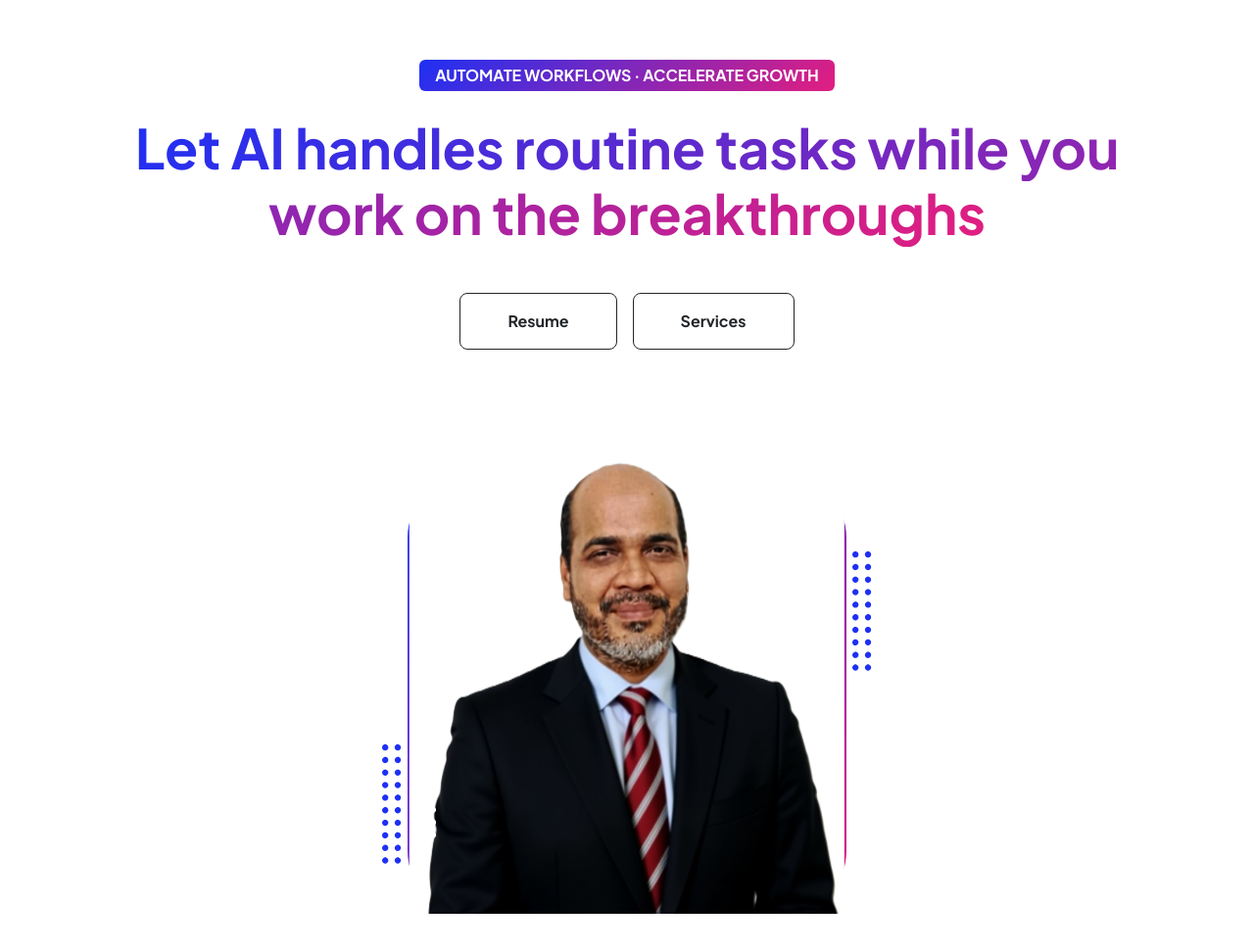
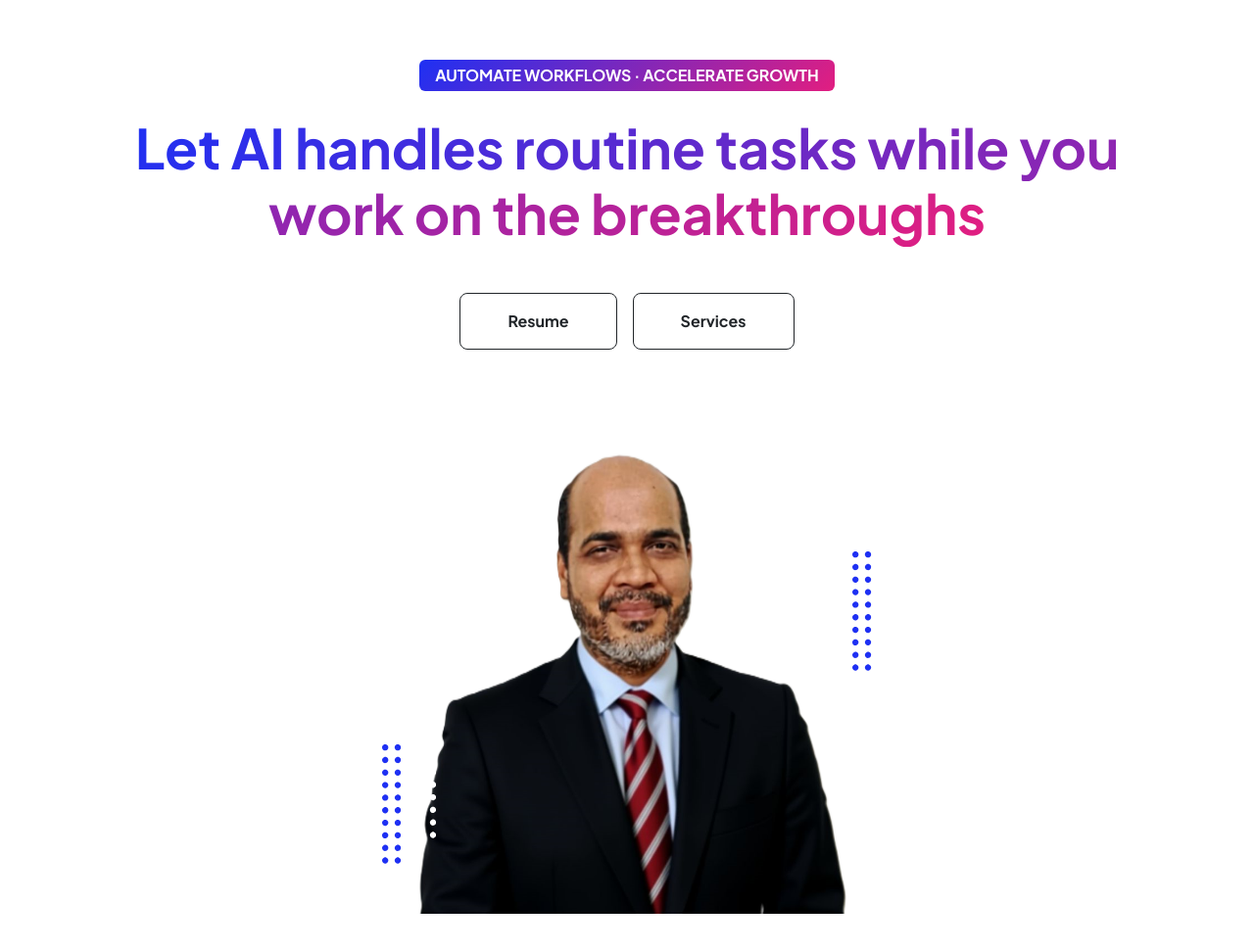
Before and after one commit to akram6043/akram6043.github.io, a plain HTML site: page index.html in a window 1280 px wide. Shown: the part 59-1030 px from the top of the page at 98% size. Drawn offline with nearby package versions, Linux system fonts and the light colour scheme.

Commit message:
Update index.html

```diff
--- a/index.html
+++ b/index.html
@@ -59,7 +59,7 @@
                                 <div class="profile bg-gradient-primary-to-secondary">
                                     <!-- TIP: For best results, use a photo with a transparent background like the demo example below-->
                                     <!-- Watch a tutorial on how to do this on YouTube (link)-->
-                                    <img class="profile-img" src="assets/Akram555.png" alt="..." />
+                                    <img class="profile-img" src="assets/Akram5555.png" alt="..." />
                                     <div class="dots-1">
                                         <!-- SVG Dots-->
                                         <svg version="1.1" xmlns="http://www.w3.org/2000/svg" xmlns:xlink="http://www.w3.org/1999/xlink" x="0px" y="0px" viewBox="0 0 191.6 1215.4" style="enable-background: new 0 0 191.6 1215.4" xml:space="preserve">
```
